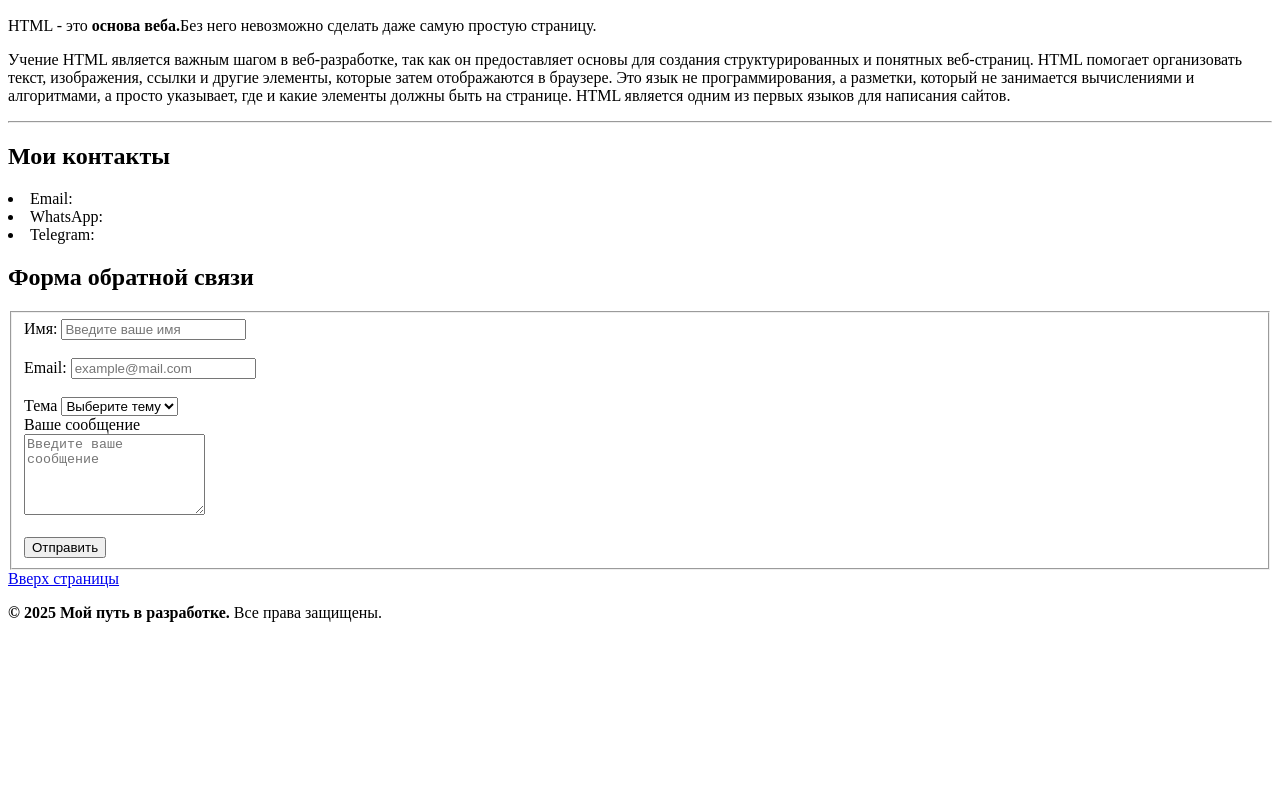
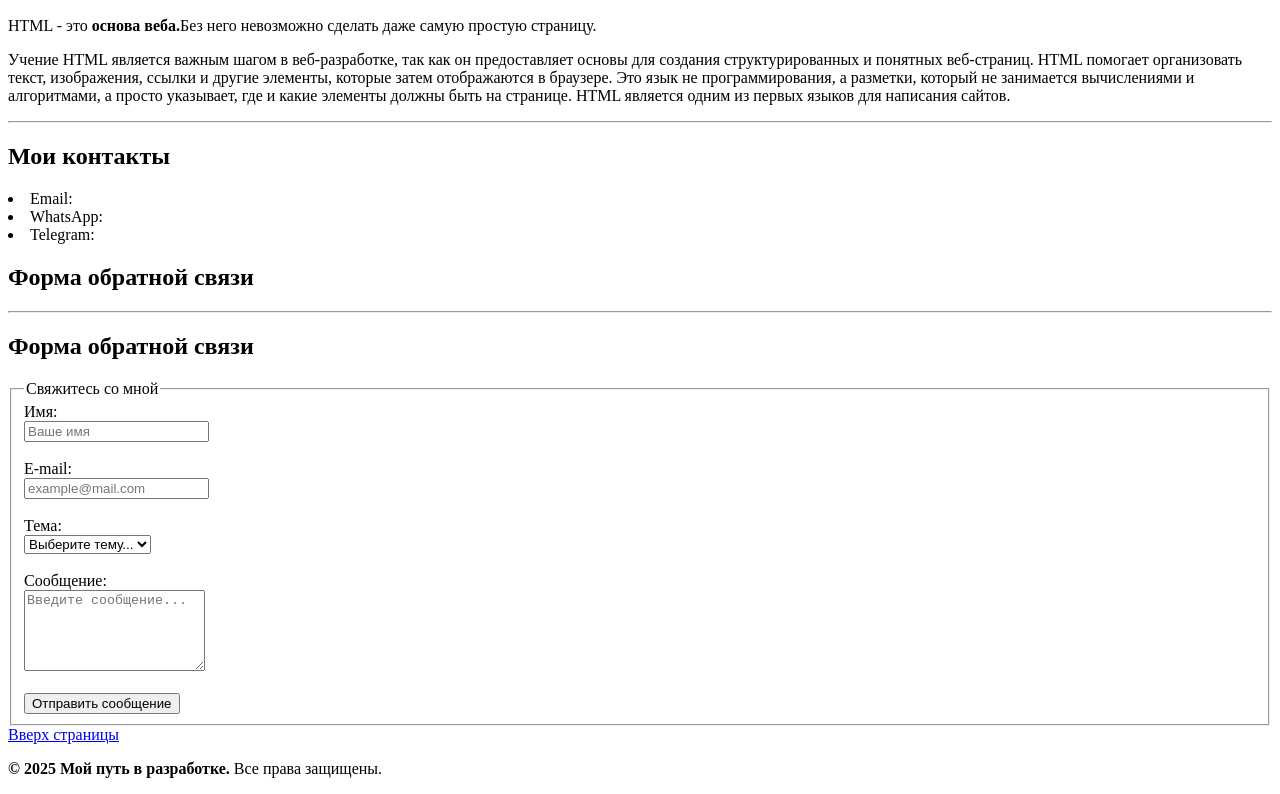
Before and after one commit to Sa1ky0521/first-site, a plain HTML site: page index2.html in a window 1280 px wide. Shown: the part 1181-1975 px from the top of the page. Before the commit the page ends 1819 px from the top, so only its background shows below. Drawn offline with Linux system fonts and the light colour scheme.

Commit message:
Update index2.html

```diff
--- a/index2.html
+++ b/index2.html
@@ -24,7 +24,7 @@
                   <br>
                 <a href="#kontakt">Контакты</a>
                  <br>
-                <a href="#conect">Связь со мной</a>
+                <a href="#feedback">Связь со мной</a>
                 <br>
                 <a href="index.html">Ссылка на стильзованную страницу</a>
 
@@ -113,30 +113,37 @@
                     <h2>Форма обратной связи</h2>
                 </article>
             </section>
-        <article>
-            <section id="conect">
-            <form action="/send" method="post">
-                <fieldset>
-                    <label  for="name"> Имя:</label>
-                    <input  id="name" type="text" placeholder="Введите ваше имя" required><br><br>
-                    <label for="email" > Email:</label>
-                    <input  id="email" type="email" placeholder="example@mail.com" required><br><br> <label for="city">Тема</label>
-                    <select name="city" id="city">
-                        <option value="" disabled selected>Выберите тему</option>
-                        <option value="vopros">Вопрос</option>
-                        <option value="predloshenie">Предложение</option>
-                        <option value="blagodarnost">Благодарность</option>
-                    </select>
-                    <br>
-                    <label for="massage">Ваше сообщение</label><br>
-                    <textarea name="massage" id="massage" rows="5" cols="20"
-                        placeholder="Введите ваше сообщение"></textarea><br><br>
-                    <button type="submit">Отправить</button>
-                </fieldset>
-             </form>
-            </section>
-        </article>
-        </main>
+        </section>
+            <hr>
+            <section id="feedback">
+      <h2>Форма обратной связи</h2>
+
+      <form action="#" method="post">
+        <fieldset>
+          <legend>Свяжитесь со мной</legend>
+
+          <label for="name">Имя:</label><br>
+          <input type="text" id="name" name="name" placeholder="Ваше имя" minlength="2" required><br><br>
+
+          <label for="email">E-mail:</label><br>
+          <input type="email" id="email" name="email" placeholder="example@mail.com" required><br><br>
+
+          <label for="topic">Тема:</label><br>
+          <select id="topic" name="topic" required>
+            <option value="" disabled selected>Выберите тему...</option>
+            <option value="question">Вопрос</option>
+            <option value="suggestion">Предложение</option>
+            <option value="thanks">Благодарность</option>
+          </select><br><br>
+
+          <label for="message">Сообщение:</label><br>
+          <textarea id="message" name="message" rows="5" placeholder="Введите сообщение..." minlength="10"
+            required></textarea><br><br>
+
+          <button type="submit">Отправить сообщение</button>
+        </fieldset>
+      </form>
+    </section>
         <footer>
             <a href="#verxstranici">Вверх страницы</a>
     <p><b>© 2025 Мой путь в разработке.</b> Все права защищены.</p>
```
